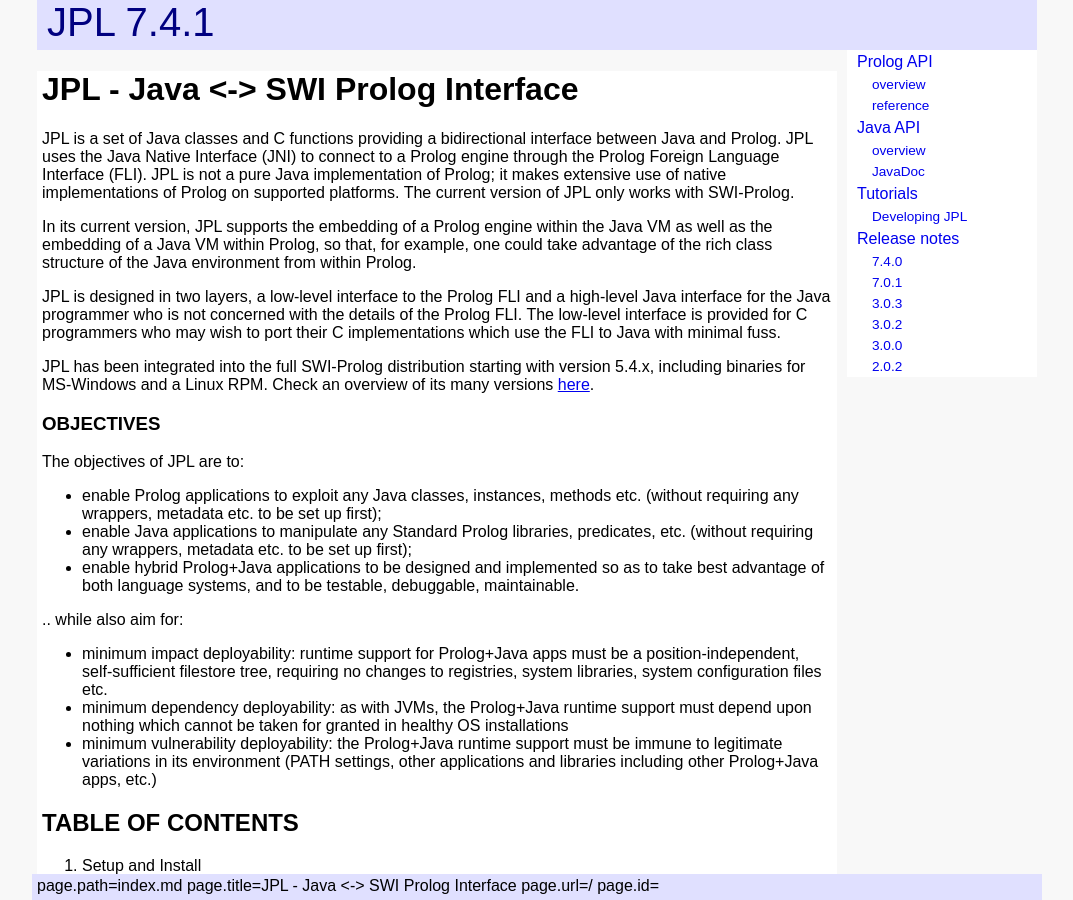
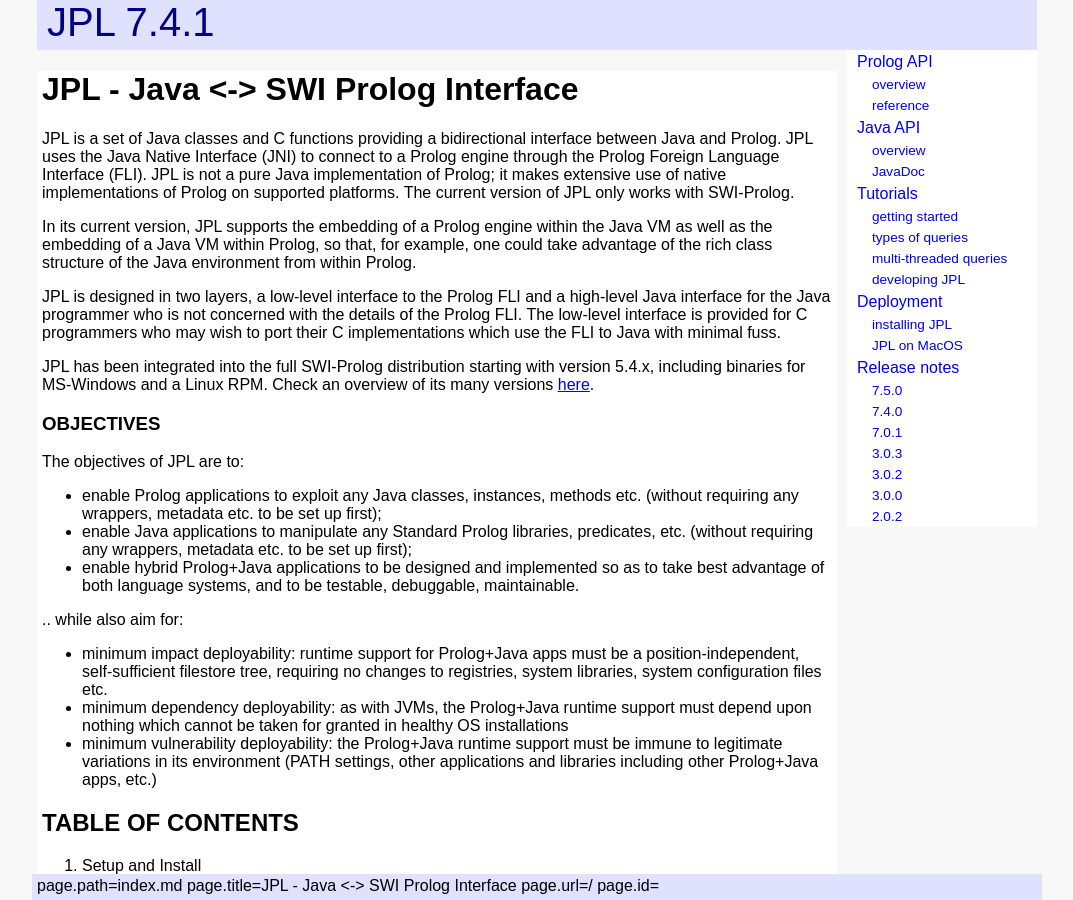
Before and after one commit to anionic/jpl-nav, a Jekyll site: the page built from docs/index.md, in a window 1280 px wide and 900 px high. Shown: the whole window, without its empty margins (103-1176 px from the left). Built offline with Jekyll 4.4.1, drawn with Linux system fonts in a browser that asks for light colours; our own code applies the rules of GitHub Pages for plain Markdown files.

Commit message:
Update default.html

```diff
--- a/docs/_layouts/default.html
+++ b/docs/_layouts/default.html
@@ -257,19 +257,30 @@
 			<div class="navbar0">
 				<div class="navbar1">
 					<ul class="navbar2 closed">
-						<li class="level1"><a href="PrologApiOverview">Prolog API</a></li>
+						<li class="level1"><a href="PrologApi">Prolog API</a></li>
 						<li class="level2"><a href="PrologApiOverview">overview</a></li>
 						<li class="level2"><a href="PrologApiReference">reference</a></li>
-						<li class="level1"><a href="1">Java API</a></li>
-						<li class="level2"><a href="2">overview</a></li>
+
+						<li class="level1"><a href="JavaApi">Java API</a></li>
+						<li class="level2"><a href="JavaApiOverview">overview</a></li>
 						<li class="level2"><a href="7">JavaDoc</a></li>
-						<li class="level1"><a href="1">Tutorials</a></li>
-						<li class="level2"><a href="TutorialDeveloping">Developing JPL</a></li>
-						<li class="level1"><a href="1">Release notes</a></li>
+
+						<li class="level1"><a href="Tutorials">Tutorials</a></li>
+						<li class="level2"><a href="TutorialGettingStarted">getting started</a></li>
+						<li class="level2"><a href="TutorialTypesOfQueries">types of queries</a></li>
+						<li class="level2"><a href="TutorialMultithreaded">multi-threaded queries</a></li>
+						<li class="level2"><a href="TutorialDeveloping">developing JPL</a></li>
+
+						<li class="level1"><a href="Deployment">Deployment</a></li>
+						<li class="level2"><a href="DeploymentInstall">installing JPL</a></li>
+						<li class="level2"><a href="DeploymentMacos">JPL on MacOS</a></li>
+
+						<li class="level1"><a href="ReleaseNotes">Release notes</a></li>
+						<li class="level2"><a href="ReleaseNotes750">7.5.0</a></li>
 						<li class="level2"><a href="ReleaseNotes740">7.4.0</a></li>
-						<li class="level2"><a href="3">7.0.1</a></li>
-						<li class="level2"><a href="3">3.0.3</a></li>
-						<li class="level2"><a href="3">3.0.2</a></li>
+						<li class="level2"><a href="ReleaseNotes701">7.0.1</a></li>
+						<li class="level2"><a href="ReleaseNotes303">3.0.3</a></li>
+						<li class="level2"><a href="ReleaseNotes302">3.0.2</a></li>
 						<li class="level2"><a href="ReleaseNotes300">3.0.0</a></li>
 						<li class="level2"><a href="ReleaseNotes202">2.0.2</a></li>
 					</ul>
```
